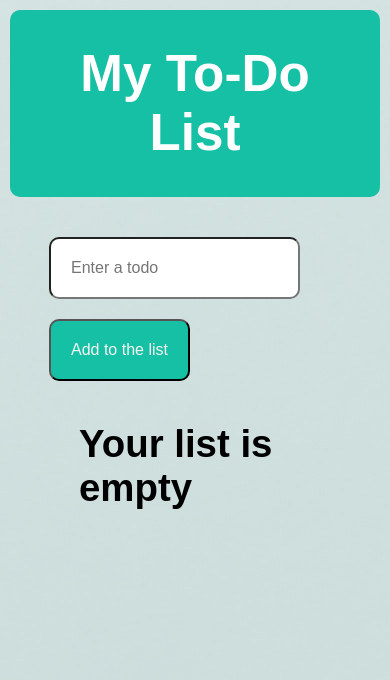
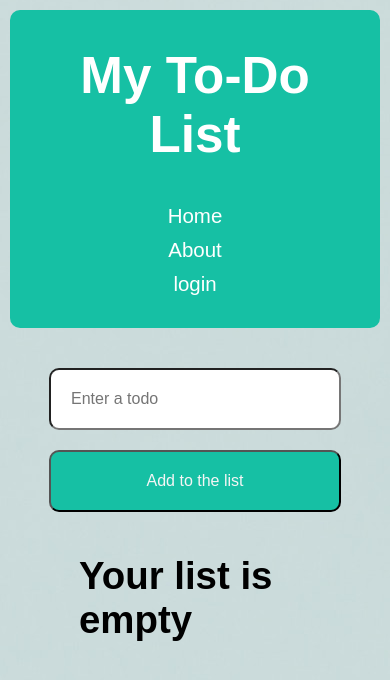
Before and after one commit to heyitsvenu/toDoList, a plain HTML site: page index.html in a window 390 px wide. Drawn offline with Linux system fonts and the light colour scheme.

Commit message:
added navbar and modified viewports

```diff
--- a/css/style.css
+++ b/css/style.css
@@ -3,6 +3,7 @@ body{
   padding: 0;
   font: 1.6em arial, helvetica, sans-serif;
   background: url("../images/todo.jpg") 0px -1190px;
+  box-sizing: border-box;
 }
 
 .container{
@@ -16,15 +17,47 @@ header{
   background: #16c0a4;
   border-radius: 10px;
   margin: 10px;
-  text-align: center;
+}
+
+header #header{
+  display: flex;
+}
+
+header #logo{
+  flex: 1;
+}
+
+header nav{
+  flex: 1;
+  margin: 25px;
+}
+
+header nav ul{
+  list-style-type: none;
+  display: flex;
+  padding-left: 0px;
+}
+
+header ul li{
+  flex: 1;
+  text-align: right;
+}
+
+li a{
+  text-decoration: none;
+  color: white;
+}
+
+li a:hover{
+  color: black;
+  text-shadow: 2px 2px 4px gray;
+  font-size: 1.1em;
+
 }
 
 .my-form{
   margin: 20px 0 0 0;
   padding: 10px;
-  /* border: 3px solid #16c0a4; */
-  border-radius: 10px;
-  width: 50%;
 }
 
 input{
@@ -56,21 +89,40 @@ li{
   font-size: .5em;
 }
 
-@media (max-width: 1180px){
-  body{
-    background: url("../images/todo.jpg");
+@media (max-width: 951px){
+  header #header{
+    display: block;
+    padding: 2px 0px 2px 0px;
   }
 
-  .my-form{
-    width: 65%;
+  header #logo{
+    text-align: center;
+  }
+
+  header nav ul{
+    display: block;
+  }
+
+  header nav ul li{
+    text-align: center;
+  }
+
+  input{
+    display: block;
+    width: 100%;
+  }
+
+  .my-form #input{
+    margin: 0px;
+    box-sizing: border-box;
+  }
+
+  .my-form #submit{
+    margin-left: 0px;
+    margin-top: 20px;
   }
 
   #notice{
     display: block;
   }
-
-  input[type="submit"]{
-    margin-left: 0;
-    margin-top: 20px;
-  }
 }
--- a/index.html
+++ b/index.html
@@ -9,14 +9,23 @@
 </head>
 <body>
     <header>
-        <div class="container">
-            <h1>My To-Do List</h1>
+        <div class="container" id="header">
+            <div id="logo">
+                <h1>My To-Do List</h1>
+            </div>
+            <nav class="navbar">
+                <ul>
+                    <li><a href="index.html">Home</a></li>
+                    <li><a href="#">About</a></li>
+                    <li><a href="#">login</a></li>
+                </ul>
+            </nav>
         </div>
     </header>
     <section>
         <div class="container">
             <form class="my-form">
-                <input id="input" type="text" placeholder="Enter a todo">
+                <input id="input" type="text" placeholder="Enter a todo" required>
                 <input id="submit" type="submit" value="Add to the list">
             </form>
             <ul class="my-list">
```
